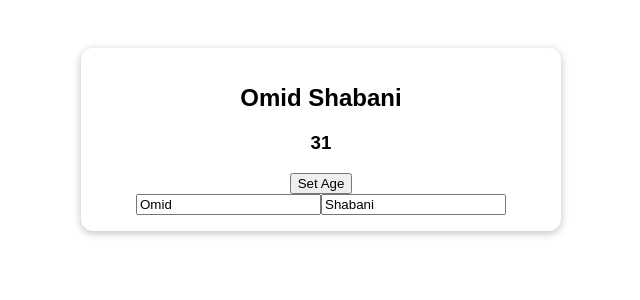
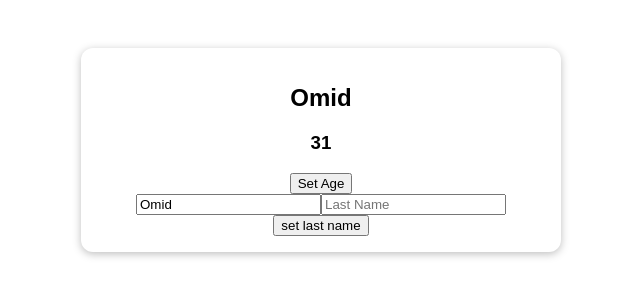
Before and after one commit to itsomid/composition-api-str, a Vue app: page / in a window 1280 px wide. Shown: the top 300 px of the page, without its empty margins (319-959 px from the left). Built offline with nearby package versions, Linux system fonts and the light colour scheme; the HTML template or start-up script is replaced by a standard one.

Commit message:
use ref in element and handle it

```diff
--- a/src/App.vue
+++ b/src/App.vue
@@ -1,47 +1,60 @@
 <template>
   <section class="container">
     <h2>{{ userName }}</h2>
-    <h3>{{ user.age }}</h3>
+    <h3>{{ age }}</h3>
     <button @click="setAge">Set Age</button>
     <div>
       <input type="text" placeholder="First Name" v-model="firstName" />
-      <input type="text" placeholder="Last Name" v-model="lastName" />
+      <input type="text" placeholder="Last Name" ref="lastNameInput" />
+      <button @click="setLastName">set last name</button>
     </div>
   </section>
 </template>
 
 <script>
-// eslint-disable-next-line
-import { ref, reactive, computed } from "vue";
+
+import { ref, reactive, computed ,watch } from "vue";
 export default {
   setup() {
     //use for single value
-    // eslint-disable-next-line
-    let age = ref(31);
+
+    let uAge = ref(31);
     const firstName = ref("Omid");
-    const lastName = ref("Shabani");
-
+    const lastName = ref('');
+    const lastNameInput = ref(null)
     //use for object value
-    let user = reactive({
-      name: "OmidShabani",
-      age: 31,
-    });
+    // let user = reactive({
+    //   name: "OmidShabani",
+    //   age: 31,
+    // });
 
     const userName = computed(function () {
       return firstName.value + " " + lastName.value;
     });
 
+    watch([uAge, userName],function(newValues, oldValues){
+      console.log(oldValues[0])
+      console.log(newValues[0])
+      console.log(oldValues[1])
+      console.log(newValues[1])
+    })
+
     function setNewData() {
-      user.age = 33;
+      uAge.value = 33;
     }
 
+    function setLastName(){
+      lastName.value = lastNameInput.value.value
+    }
 
     return {
-      user: user,
+      age: uAge,
       setAge: setNewData,
       userName,
       firstName,
       lastName,
+      lastNameInput,
+      setLastName
     };
   },
 };
```
